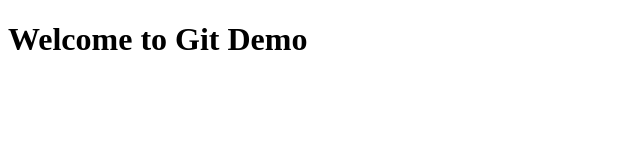
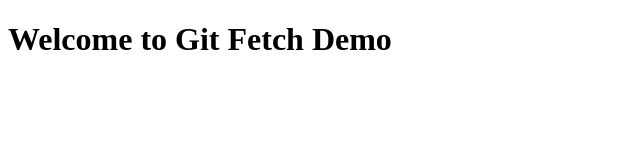
Before and after one commit to amruthavk56-sys/git-fetch-git-pull, a plain HTML site: page index.html in a window 1280 px wide. Shown: the whole page, without its empty margins (0-640 px from the left). Drawn offline with Linux system fonts and the light colour scheme.

Commit message:
Updated Heading

```diff
--- a/index.html
+++ b/index.html
@@ -6,6 +6,6 @@
     <title>Document</title>
 </head>
 <body>
-    <h1>Welcome to Git Demo</h1>
+    <h1>Welcome to Git Fetch Demo</h1>
 </body>
 </html>
```
